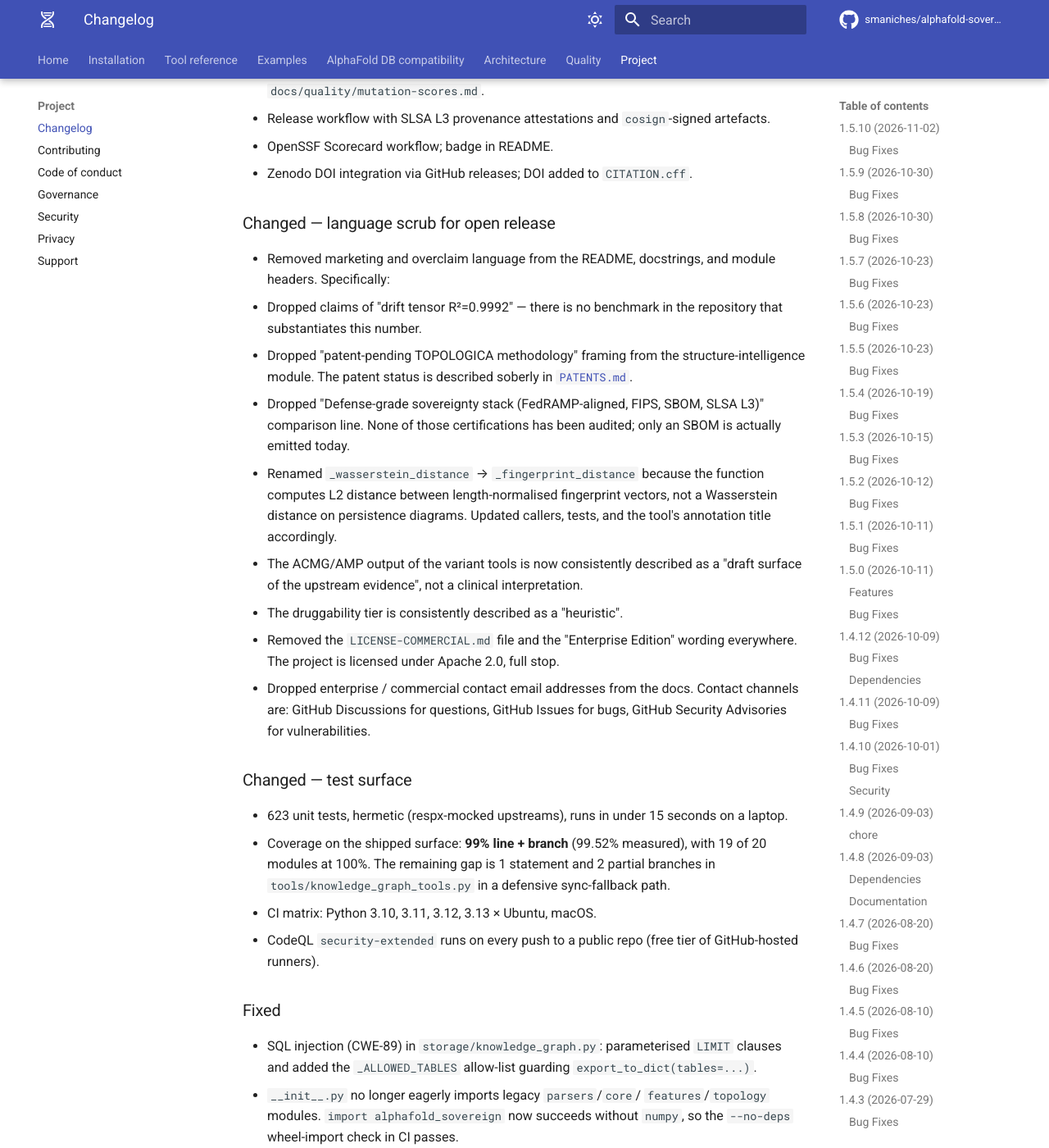
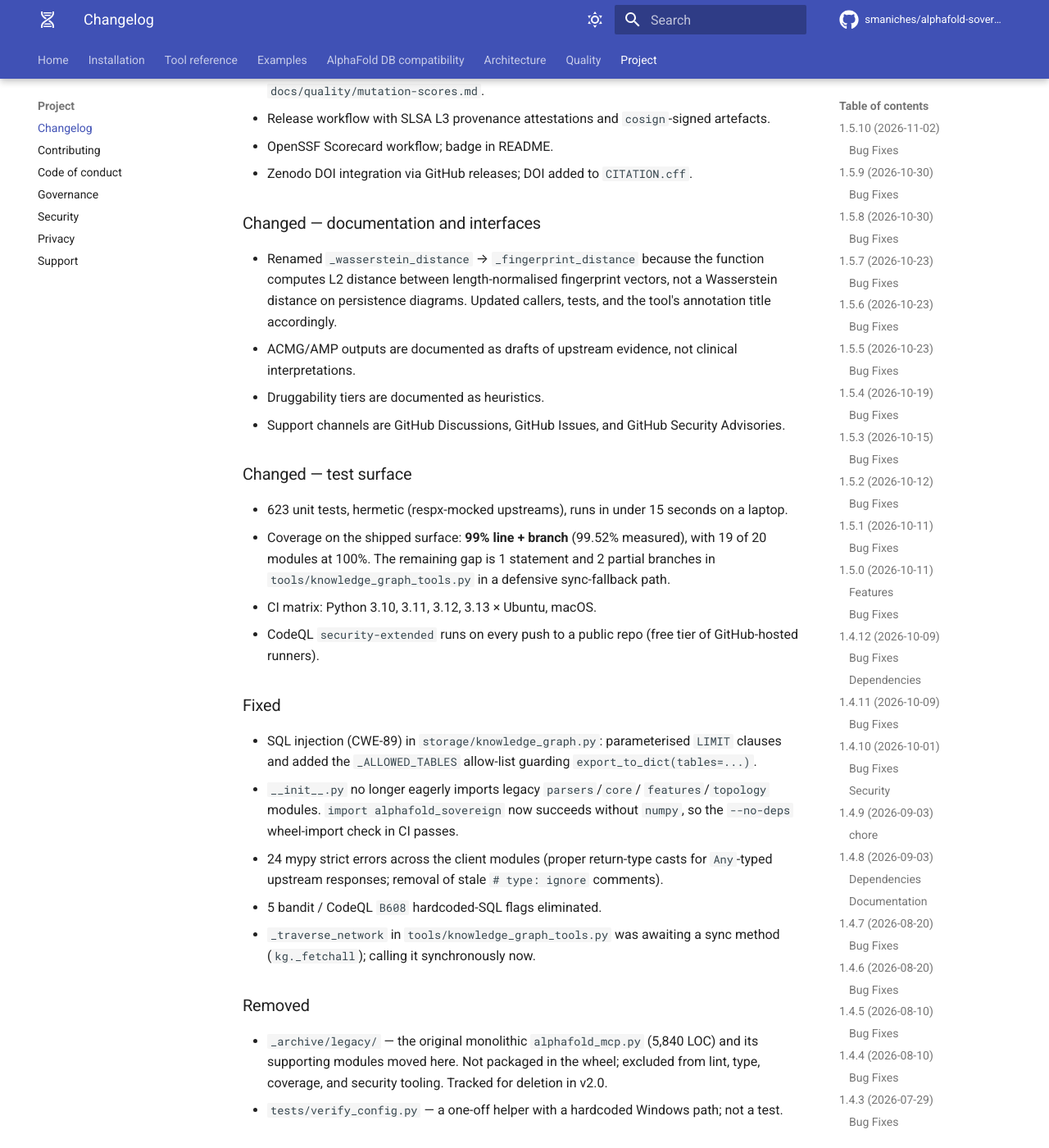
Before and after one commit to smaniches/alphafold-sovereign-mcp, an MkDocs documentation site: the page built from docs/changelog.md, in a window 1280 px wide and 1400 px high, scrolled down 27418 px. Shown: the whole window at 82% size. Built offline with MkDocs 1.6.1 and Material for MkDocs 9.7.7, drawn with Linux system fonts in a browser that asks for light colours; comment, search, counter and statistics services are not loaded.

Commit message:
docs: simplify legacy metadata and licensing references
Remove obsolete labels from nonpackaged archive documentation and align
release notes and source distribution metadata with the current license.
The Apache-2.0 LICENSE and shipped source modules are unchanged.

Signed-off-by: Santiago Maniches <santiago@topologica.ai>

```diff
--- a/CHANGELOG.md
+++ b/CHANGELOG.md
@@ -1118,33 +1118,17 @@
 - Zenodo DOI integration via GitHub releases; DOI added to
   `CITATION.cff`.
 
-### Changed — language scrub for open release
-- Removed marketing and overclaim language from the README, docstrings,
-  and module headers. Specifically:
-  - Dropped claims of "drift tensor R²=0.9992" — there is no benchmark
-    in the repository that substantiates this number.
-  - Dropped "patent-pending TOPOLOGICA methodology" framing from the
-    structure-intelligence module. The patent status is described
-    soberly in [`PATENTS.md`](https://github.com/smaniches/alphafold-sovereign-mcp/blob/main/PATENTS.md).
-  - Dropped "Defense-grade sovereignty stack (FedRAMP-aligned, FIPS,
-    SBOM, SLSA L3)" comparison line. None of those certifications has
-    been audited; only an SBOM is actually emitted today.
-  - Renamed `_wasserstein_distance` → `_fingerprint_distance` because
-    the function computes L2 distance between length-normalised
-    fingerprint vectors, not a Wasserstein distance on persistence
-    diagrams. Updated callers, tests, and the tool's annotation title
-    accordingly.
-  - The ACMG/AMP output of the variant tools is now consistently
-    described as a "draft surface of the upstream evidence", not a
-    clinical interpretation.
-  - The druggability tier is consistently described as a "heuristic".
-- Removed the `LICENSE-COMMERCIAL.md` file and the "Enterprise
-  Edition" wording everywhere. The project is licensed under
-  Apache 2.0, full stop.
-- Dropped enterprise / commercial contact email addresses from the
-  docs. Contact channels are: GitHub Discussions for questions,
-  GitHub Issues for bugs, GitHub Security Advisories for
-  vulnerabilities.
+### Changed — documentation and interfaces
+- Renamed `_wasserstein_distance` → `_fingerprint_distance` because
+  the function computes L2 distance between length-normalised
+  fingerprint vectors, not a Wasserstein distance on persistence
+  diagrams. Updated callers, tests, and the tool's annotation title
+  accordingly.
+- ACMG/AMP outputs are documented as drafts of upstream evidence, not
+  clinical interpretations.
+- Druggability tiers are documented as heuristics.
+- Support channels are GitHub Discussions, GitHub Issues, and GitHub
+  Security Advisories.
 
 ### Changed — test surface
 - 623 unit tests, hermetic (respx-mocked upstreams), runs in under 15
--- a/pyproject.toml
+++ b/pyproject.toml
@@ -177,7 +177,6 @@
     "NOTICE",
     "README.md",
     "CHANGELOG.md",
-    "PATENTS.md",
     "pyproject.toml",
 ]
 
```
Also changed, not shown: PATENTS.md (deleted, +0 -8 lines), STATUS.md (+1 -1 lines), _archive/legacy/README.md (+3 -9 lines), 2 other files.
